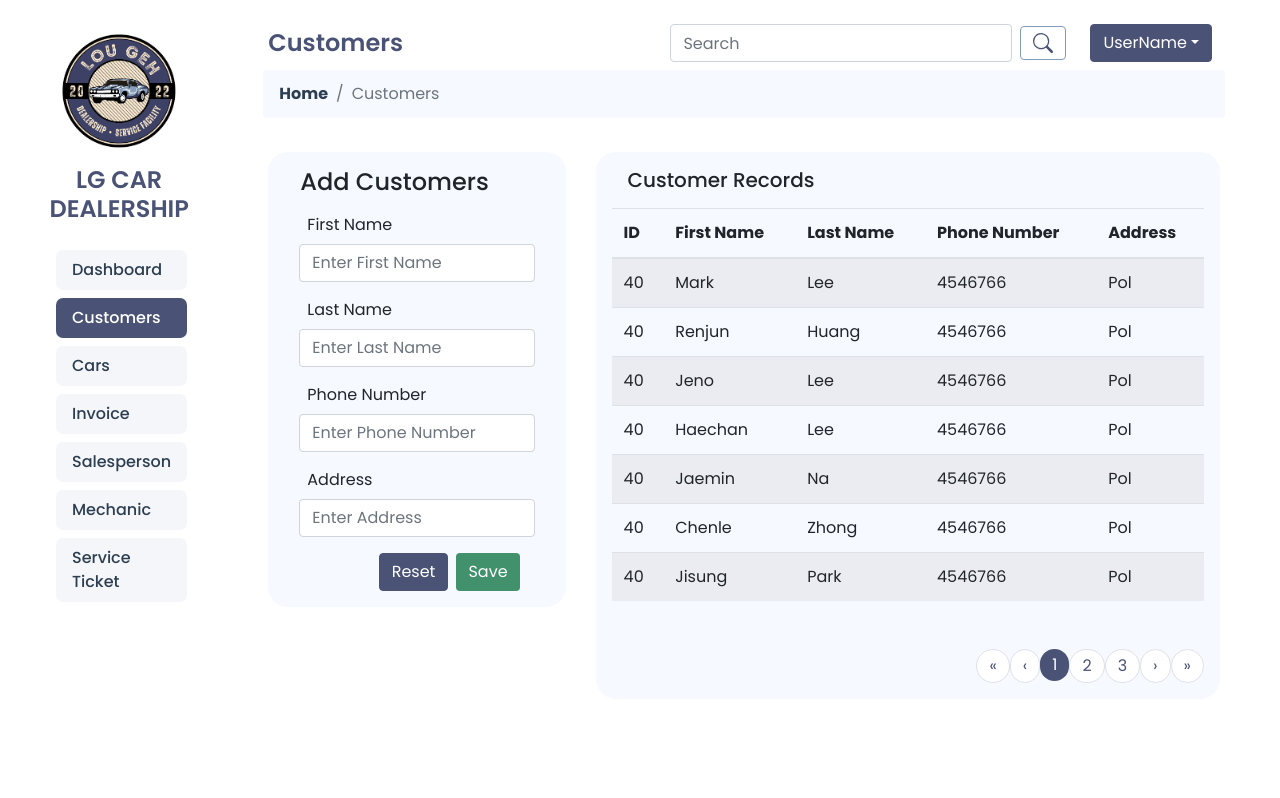
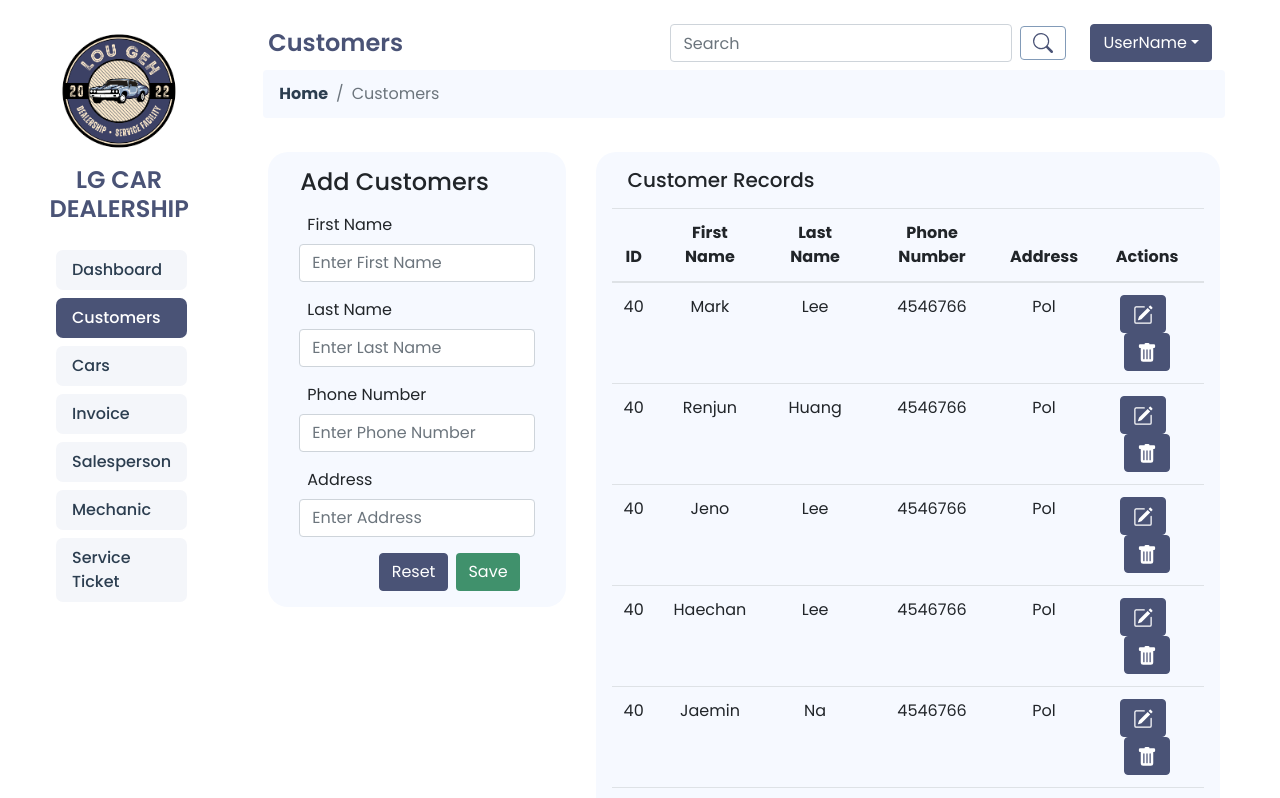
Before and after one commit to nbspi/car-dealership, a Vue app: page /customers in a window 1280 px wide. Shown: the top 798 px of the page. Built offline with nearby package versions, Linux system fonts and the light colour scheme.

Commit message:
added buttons in table

```diff
--- a/src/assets/main.css
+++ b/src/assets/main.css
@@ -73,3 +73,8 @@ svg {
     background-color: #4A5376;
     outline: none !important;
 }
+
+th,
+td {
+    text-align: center !important;
+}
--- a/src/components/DashboardCard.vue
+++ b/src/components/DashboardCard.vue
@@ -1,6 +1,6 @@
 <template>
     <b-col cols="3" class="sales-card p-2">
-        <b-row class="d-flex pl-4">
+        <b-row class="d-flex pl-3">
             <div>{{ title }} | <span>Today</span> </div>
         </b-row>
         <b-row class="px-1">
@@ -24,10 +24,18 @@
 export default {
     name: "DashboardCard",
     props: {
-        title: String,
-        icon: String,
-        description: String,
-        value: Number
+        title: {
+            type: String
+        },
+        icon: {
+            type: String
+        },
+        description: {
+            type: String
+        },
+        value: {
+            type: Number
+        }
     }
 }
 </script>
--- a/src/components/DatePicker.vue
+++ b/src/components/DatePicker.vue
@@ -1,8 +1,8 @@
 <template>
     <div class="mb-3">
         <label for="datepicker" class="ml-2 mb-2">{{ label }}</label>
-        <b-form-datepicker :disabled="disabled" id="datepicker" :date-format-options="{ year: 'numeric', month: 'long', day: '2-digit' }"
-            v-model="value">
+        <b-form-datepicker :disabled="disabled" id="datepicker"
+            :date-format-options="{ year: 'numeric', month: 'long', day: '2-digit' }" v-model="value">
         </b-form-datepicker>
     </div>
 </template>
@@ -11,12 +11,11 @@
 export default {
     name: "DatePicker",
     props: {
-        label: String,
-        disabled: Boolean,
-    },
-    data() {
-        return {
-            state: 'disabled'
+        label: {
+            type: String
+        },
+        disabled: {
+            type: Boolean
         }
     }
 }
--- a/src/components/FormInput.vue
+++ b/src/components/FormInput.vue
@@ -8,17 +8,15 @@
 </template>
 
 <script>
-    export default {
-        name: "FormInput",
-        props: {
-            label: String,
-            placeholder: String,
+export default {
+    name: "FormInput",
+    props: {
+        label: {
+            type: String
+        },
+        placeholder: {
+            type: String
         }
-        // data() {
-        //     return {
-        //         text: '',
-        //         // required: true
-        //     }
-        // }
     }
+}
 </script>
--- a/src/components/FormTextArea.vue
+++ b/src/components/FormTextArea.vue
@@ -11,7 +11,9 @@
     export default {
         name: "FormTextArea",
         props: {
-            label: String
+            label: {
+                type: String
+            }
         }
     }
 </script>
--- a/src/components/HeaderComponent.vue
+++ b/src/components/HeaderComponent.vue
@@ -32,7 +32,9 @@
 export default {
     name: "HeaderComponent",
     props: {
-        title: String
+        title: {
+            type: String
+        }
     }
     // setup(props) {
     //     console.log(props.title)
--- a/src/components/LoginInputComponent.vue
+++ b/src/components/LoginInputComponent.vue
@@ -13,9 +13,15 @@
 export default {
     name: "LoginInputComponent",
     props: {
-        label: String,
-        type: String,
-        placeholder: String,
+        label: {
+            type: String
+        },
+        type: {
+            type: String
+        },
+        placeholder: {
+            type: String
+        }
     }
 }
 </script>
--- a/src/components/SideBar.vue
+++ b/src/components/SideBar.vue
@@ -38,8 +38,7 @@
 <script>
 
 export default {
-    name: "SideBar",
-
+    name: "SideBar"
 }
 </script>
 
--- a/src/pages/CarsPage.vue
+++ b/src/pages/CarsPage.vue
@@ -7,7 +7,7 @@
                 <b-container fluid class="pt-2">
                     <b-row class=" my-3">
                         <!-- whole container-->
-                        <b-col class="py-2">
+                        <b-col xl="3" class="py-2">
                             <!-- left container-->
                             <b-col class="">
                                 <b-container class="left-card rounded p-3">
@@ -18,7 +18,6 @@
                                             <FormInput label="Brand" placeholder="Enter Brand" />
                                             <FormInput label="Model" placeholder="Enter Model" />
                                             <FormInput label="Color" placeholder="Enter Color" />
-                                            <FormInput label="Brand" placeholder="Enter Brand" />
                                             <FormInput label="Year" placeholder="Enter Year" />
                                             <b-container class="button-container d-flex justify-content-end">
                                                 <b-button class="mr-2">Reset</b-button>
@@ -29,7 +28,7 @@
                                 </b-container>
                             </b-col>
                         </b-col>
-                        <b-col md="12" lg="12" xl="8" class="py-2">
+                        <b-col md="12" lg="12" xl="9" class="py-2">
                             <!-- left container-->
                             <b-col class="table-container">
                                 <b-container class="left-card rounded p-3">
--- a/src/pages/CustomersPage.vue
+++ b/src/pages/CustomersPage.vue
@@ -5,7 +5,7 @@
             <b-col xl="10" lg="9" sm="9">
                 <HeaderComponent title="Customers" />
                 <b-container fluid class="pt-2">
-                    <b-row class=" my-3">
+                    <b-row class="my-3">
                         <!-- whole container-->
                         <b-col class="py-2">
                             <!-- left container-->
@@ -32,7 +32,18 @@
                             <b-col class="table-container ">
                                 <b-container class="left-card rounded p-3">
                                     <h5 class="px-3 mb-3">Customer Records</h5>
-                                    <b-table striped hover :items="items"></b-table>
+                                    <b-table hover :items="items" :fields="fields">
+                                        <template v-slot:cell(actions)="{ item }">
+                                            <span>
+                                                <b-btn class="mr-2" @click="editItem(item)">
+                                                    <b-icon class="edit-btn" icon="pencil-square"></b-icon>
+                                                </b-btn>
+                                                <b-btn @click="editItem(item)">
+                                                    <b-icon class="delete-btn" icon="trash-fill"></b-icon>
+                                                </b-btn>
+                                            </span>
+                                        </template>
+                                    </b-table>
                                     <div class="overflow-auto">
                                         <div class="mt-5 d-flex justify-content-end">
                                             <b-pagination v-model="currentPage" pills :total-rows="rows"></b-pagination>
@@ -67,6 +78,7 @@ export default {
             rows: 50,
             currentPage: 1,
             value: '',
+            fields: ['ID', 'first_name', 'last_name', 'phone_number', 'address', 'actions'],
             items: [
                 { ID: 40, first_name: 'Mark', last_name: 'Lee', phone_number: '4546766', address: 'Pol' },
                 { ID: 40, first_name: 'Renjun', last_name: 'Huang', phone_number: '4546766', address: 'Pol' },
@@ -95,4 +107,9 @@ div.py-2 {
     background-color: #F6F9FF;
     border-radius: 20px !important;
 }
+
+.edit-btn,
+.delete-btn {
+    color: #fff;
+}
 </style>
--- a/src/pages/DashBoard.vue
+++ b/src/pages/DashBoard.vue
@@ -16,7 +16,8 @@
               <b-row class="mt-5 d-flex flex-column justify-content-between">
                 <h4 class="pl-2">Top Selling | <span>This Month</span></h4>
                 <b-col class="mt-3">
-                  <b-table hover :items="items"></b-table>
+                  <b-table hover :items="items">
+                  </b-table>
                 </b-col>
               </b-row>
             </b-col>
@@ -60,10 +61,10 @@ export default {
   data() {
     return {
       items: [
-        { product: 40, price: 'Dickerson', sold: 'Macdonald', actions: '' },
-        { product: 40, price: 'Dickerson', sold: 'Macdonald' },
-        { product: 40, price: 'Dickerson', sold: 'Macdonald' },
-        { product: 40, price: 'Dickerson', sold: 'Macdonald' }
+        { product: 40, price: '$23434', sold: '134' },
+        { product: 40, price: '$23434', sold: '134' },
+        { product: 40, price: '$23434', sold: '134' },
+        { product: 40, price: '$23434', sold: '134' },
       ]
     }
   }
@@ -87,4 +88,8 @@ span {
   font-size: 18px;
   color: #687097;
 }
+
+h4 {
+  color: #4a5376;
+}
 </style>
```
Also changed, not shown: src/pages/ServiceTicketPage.vue (+3 -27 lines).
